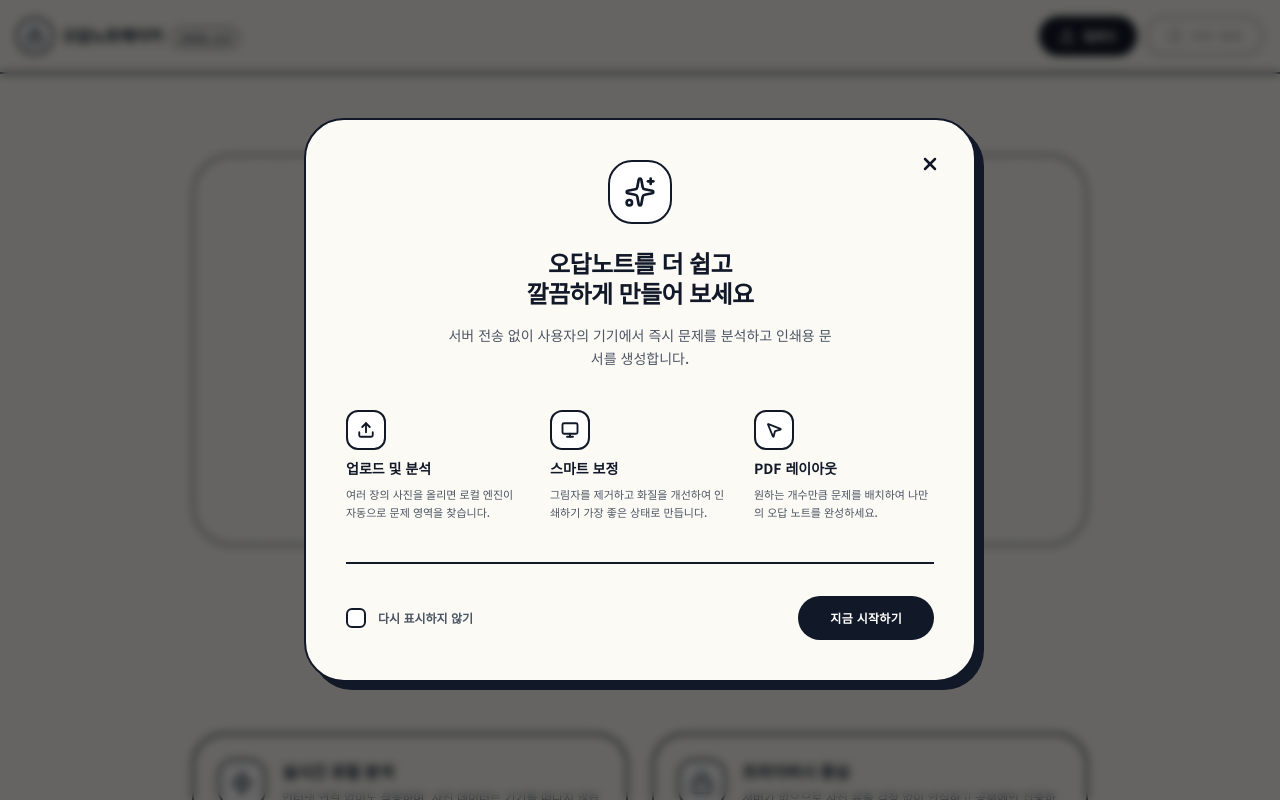
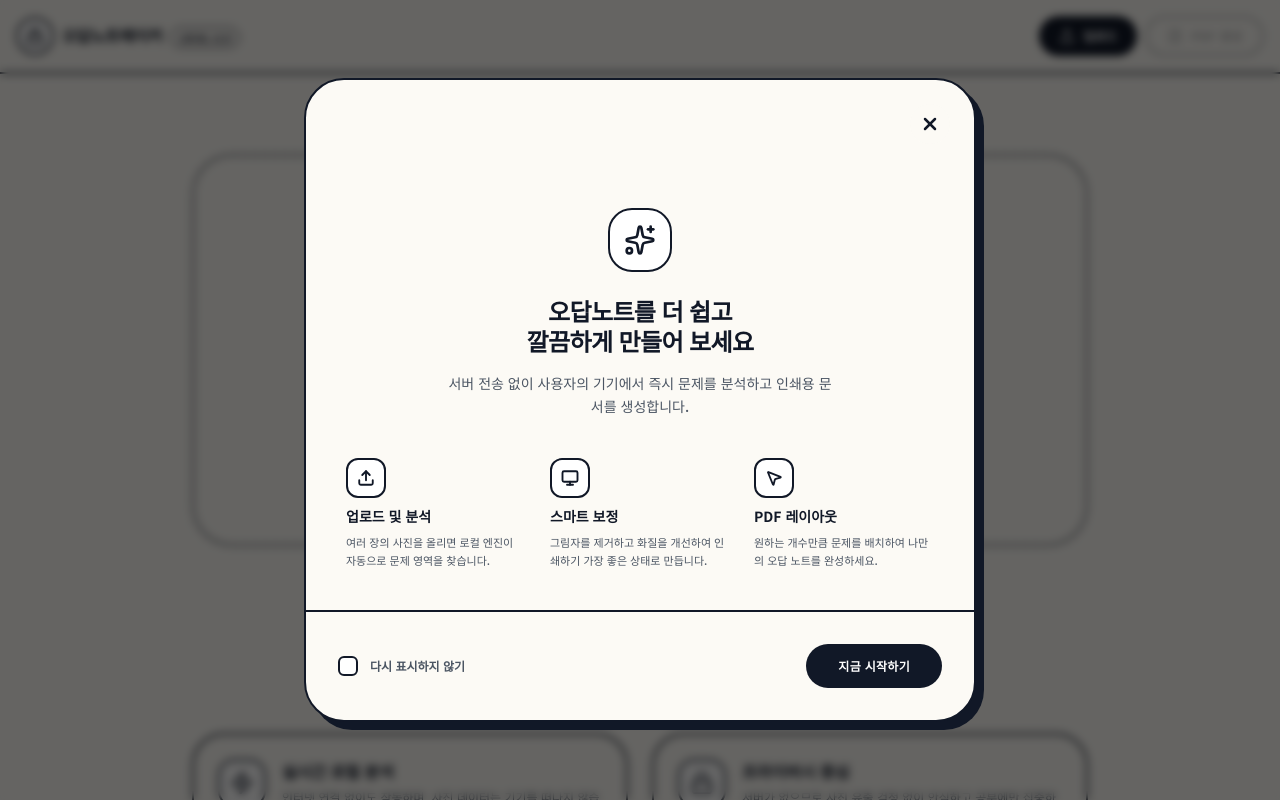
Before and after one commit to devspacerocket-hub/odapnote-maker, a React (Vite) app: page / in a window 1280 px wide. Built offline with nearby package versions, Linux system fonts and the light colour scheme.

Commit message:
feat(ui): improve tutorial modal layout and scrolling
Add support for overflow-y-auto to ensure the modal content is scrollable on smaller screens while keeping the close button fixed.

```diff
--- a/components/TutorialPopup.tsx
+++ b/components/TutorialPopup.tsx
@@ -1,4 +1,3 @@
-
 /**
  * components/TutorialPopup.tsx
  *
@@ -20,14 +19,21 @@ const TutorialPopup: React.FC<TutorialPopupProps> = ({ onClose }) => {
   const [dontShowAgain, setDontShowAgain] = useState(false);
 
   return (
-    <div className="fixed inset-0 z-[100] flex items-center justify-center p-4">
+    <div className="fixed inset-0 z-[100] flex items-center justify-center p-4 overflow-hidden">
       <div className="absolute inset-0 bg-black/60 backdrop-blur-sm" onClick={() => onClose(dontShowAgain)}></div>
 
-      <div className="relative w-full max-w-2xl bg-[#fcfaf5] border-2 border-gray-900 rounded-[2.5rem] overflow-hidden animate-in fade-in zoom-in duration-300 shadow-[8px_8px_0_0_rgba(17,24,39,1)]">
-        <button onClick={() => onClose(dontShowAgain)} className="absolute top-6 right-6 p-2 text-gray-900 border-2 border-transparent hover:border-gray-900 rounded-full transition-all z-10"><X size={20} className="stroke-[3]"/></button>
+      <div className="relative w-full max-w-2xl max-h-full flex flex-col bg-[#fcfaf5] border-2 border-gray-900 rounded-[2.5rem] animate-in fade-in zoom-in duration-300 shadow-[8px_8px_0_0_rgba(17,24,39,1)]">
 
-        <div className="p-10">
-          <div className="flex flex-col items-center text-center mb-10">
+        {/* Header - Fixed */}
+        <div className="shrink-0 flex justify-end p-4 md:p-6 pb-0">
+          <button onClick={() => onClose(dontShowAgain)} className="p-2 text-gray-900 border-2 border-transparent hover:border-gray-900 rounded-full transition-all bg-[#fcfaf5] z-10">
+            <X size={20} className="stroke-[3]"/>
+          </button>
+        </div>
+
+        {/* Content - Scrollable */}
+        <div className="flex-1 overflow-y-auto p-6 md:p-10 pt-0">
+          <div className="flex flex-col items-center text-center mb-8 md:mb-10">
             <div className="mb-6 relative">
               <div className="relative w-16 h-16 border-2 border-gray-900 rounded-[1.5rem] bg-white flex items-center justify-center text-gray-900">
                 <Sparkles size={32} />
@@ -38,7 +44,7 @@ const TutorialPopup: React.FC<TutorialPopupProps> = ({ onClose }) => {
             <p className="text-gray-600 font-medium text-sm max-w-sm mx-auto leading-relaxed">서버 전송 없이 사용자의 기기에서 즉시 문제를 분석하고 인쇄용 문서를 생성합니다.</p>
           </div>
 
-          <div className="grid grid-cols-1 md:grid-cols-3 gap-6 mb-10">
+          <div className="grid grid-cols-1 md:grid-cols-3 gap-6">
             <div className="space-y-2">
               <div className="w-10 h-10 border-2 border-gray-900 rounded-xl bg-white flex items-center justify-center"><Upload size={18} className="text-gray-900 stroke-[2.5]"/></div>
               <h4 className="font-bold text-gray-900 text-sm">업로드 및 분석</h4>
@@ -55,9 +61,11 @@ const TutorialPopup: React.FC<TutorialPopupProps> = ({ onClose }) => {
               <p className="text-[11px] text-gray-600 font-medium leading-relaxed">원하는 개수만큼 문제를 배치하여 나만의 오답 노트를 완성하세요.</p>
             </div>
           </div>
+        </div>
 
-          <div className="flex flex-col sm:flex-row items-center justify-between pt-8 border-t-2 border-gray-900 gap-4">
-            <button onClick={() => setDontShowAgain(!dontShowAgain)} className="flex items-center gap-3 group">
+        {/* Footer - Fixed */}
+        <div className="shrink-0 p-6 md:p-8 border-t-2 border-gray-900 flex flex-col sm:flex-row items-center justify-between gap-4">
+          <button onClick={() => setDontShowAgain(!dontShowAgain)} className="flex items-center gap-3 group w-full sm:w-auto justify-center sm:justify-start">
             <div className={`w-5 h-5 rounded-md border-2 transition-colors flex items-center justify-center ${dontShowAgain ? 'bg-gray-900 border-gray-900' : 'bg-white border-gray-900'}`}>
               {dontShowAgain && <Check size={12} className="text-white stroke-[3]" />}
             </div>
@@ -65,7 +73,6 @@ const TutorialPopup: React.FC<TutorialPopupProps> = ({ onClose }) => {
           </button>
 
           <button onClick={() => onClose(dontShowAgain)} className="w-full sm:w-auto px-8 py-3.5 bg-gray-900 text-white rounded-full font-black text-xs uppercase tracking-wide hover:bg-black transition-all active:scale-95">지금 시작하기</button>
-          </div>
         </div>
       </div>
     </div>
```
Lines whose indentation alone changed are shown as unchanged.
